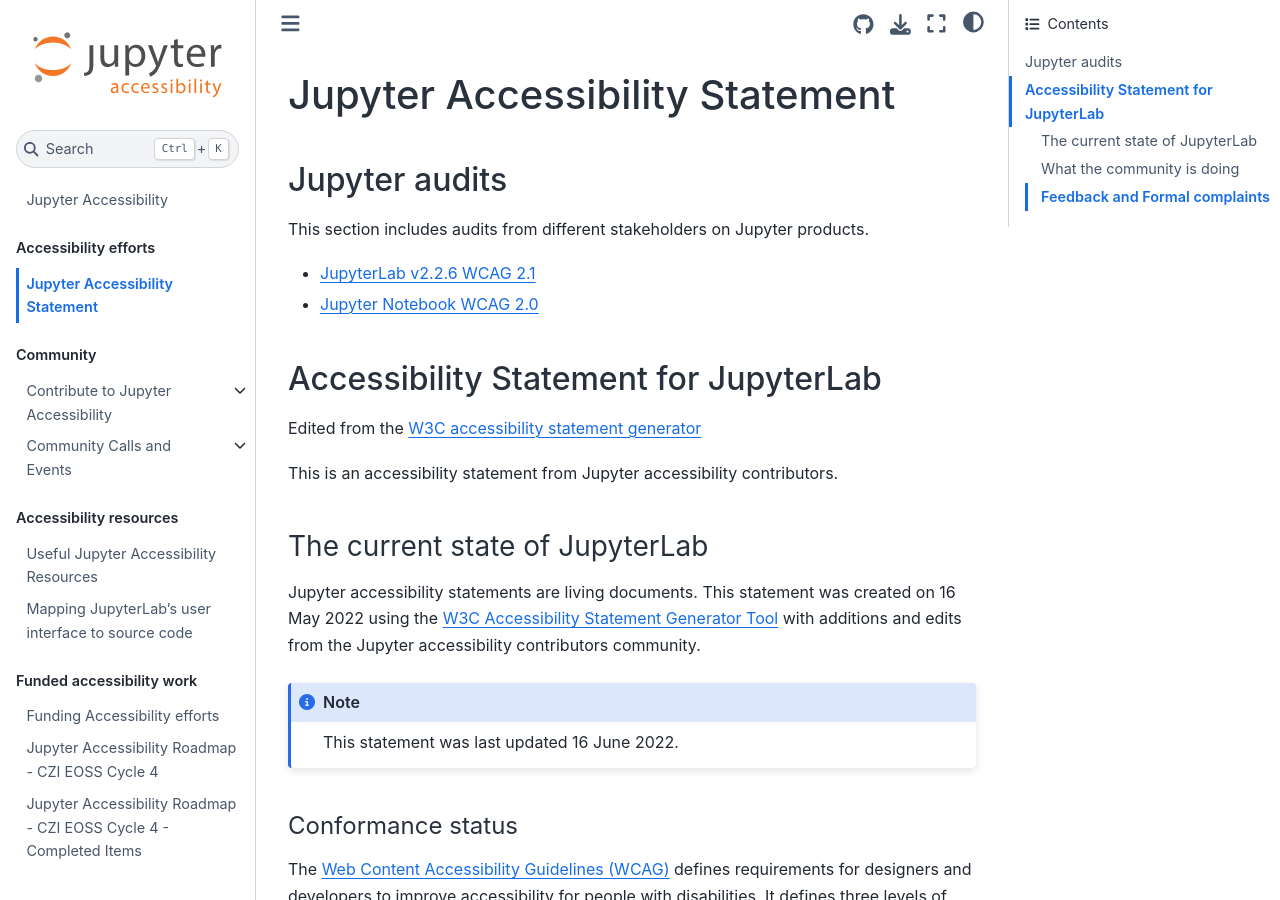
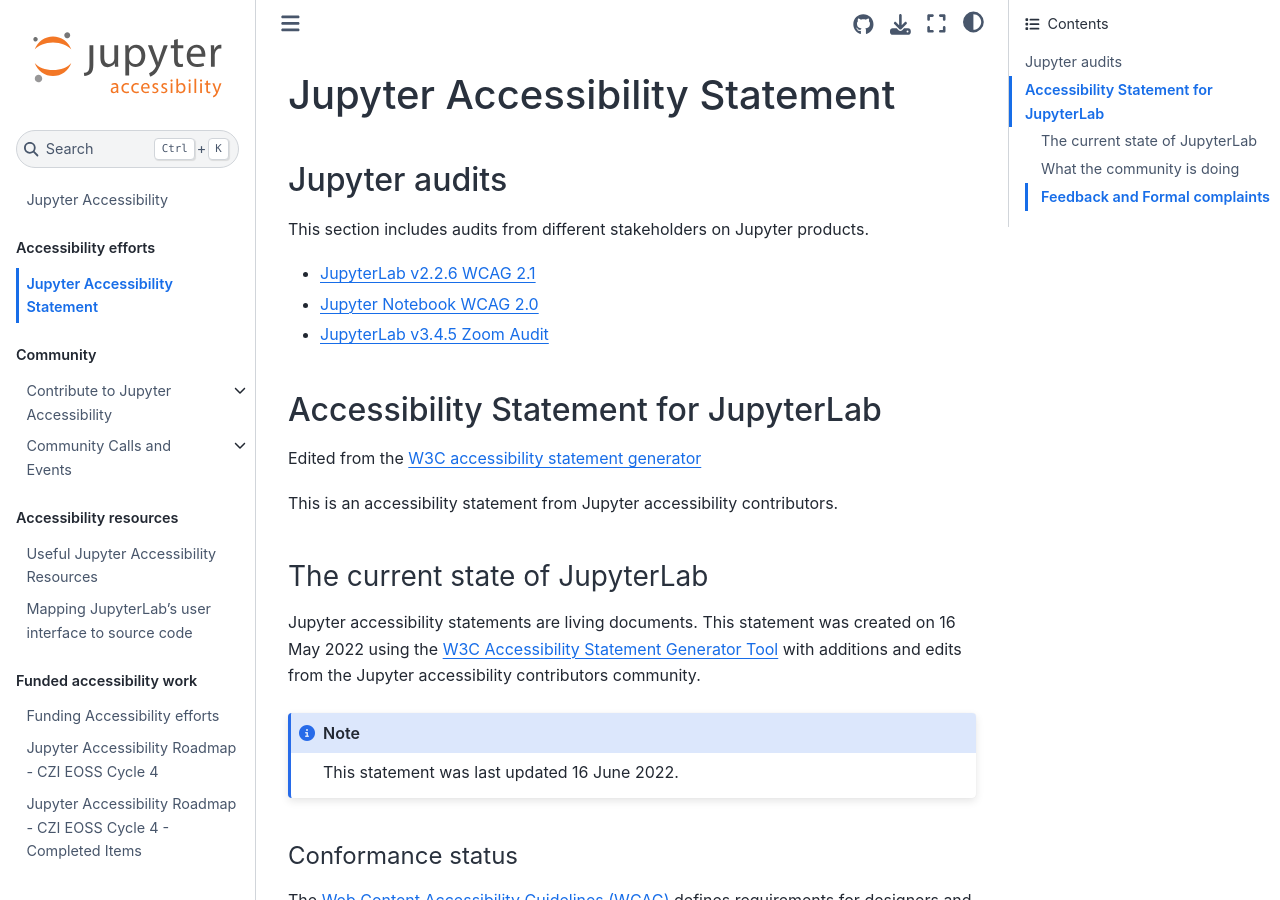
Before and after one commit to jupyter/accessibility, a Jupyter Book: the page built from docs/resources/JupyterLab-a11y-statement.md, in a window 1280 px wide and 900 px high. Built offline with Jupyter Book 1.0.4 settings and Sphinx 7.4.7 and the Sphinx Book theme 1.1.4, drawn with Linux system fonts in a browser that asks for light colours; pages that are not in the unit, such as notebooks, are missing from menus.

Commit message:
Add zoom audit reference

```diff
--- a/docs/resources/JupyterLab-a11y-statement.md
+++ b/docs/resources/JupyterLab-a11y-statement.md
@@ -6,6 +6,7 @@
 
 - [JupyterLab v2.2.6 WCAG 2.1](https://github.com/jupyterlab/jupyterlab/issues/9399)
 - [Jupyter Notebook WCAG 2.0](https://github.com/jupyter/accessibility/issues/7)
+- [JupyterLab v3.4.5 Zoom Audit](https://github.com/Quansight-Labs/jupyterlab-accessible-themes/issues/34)
 
 ## Accessibility Statement for JupyterLab
 
```
